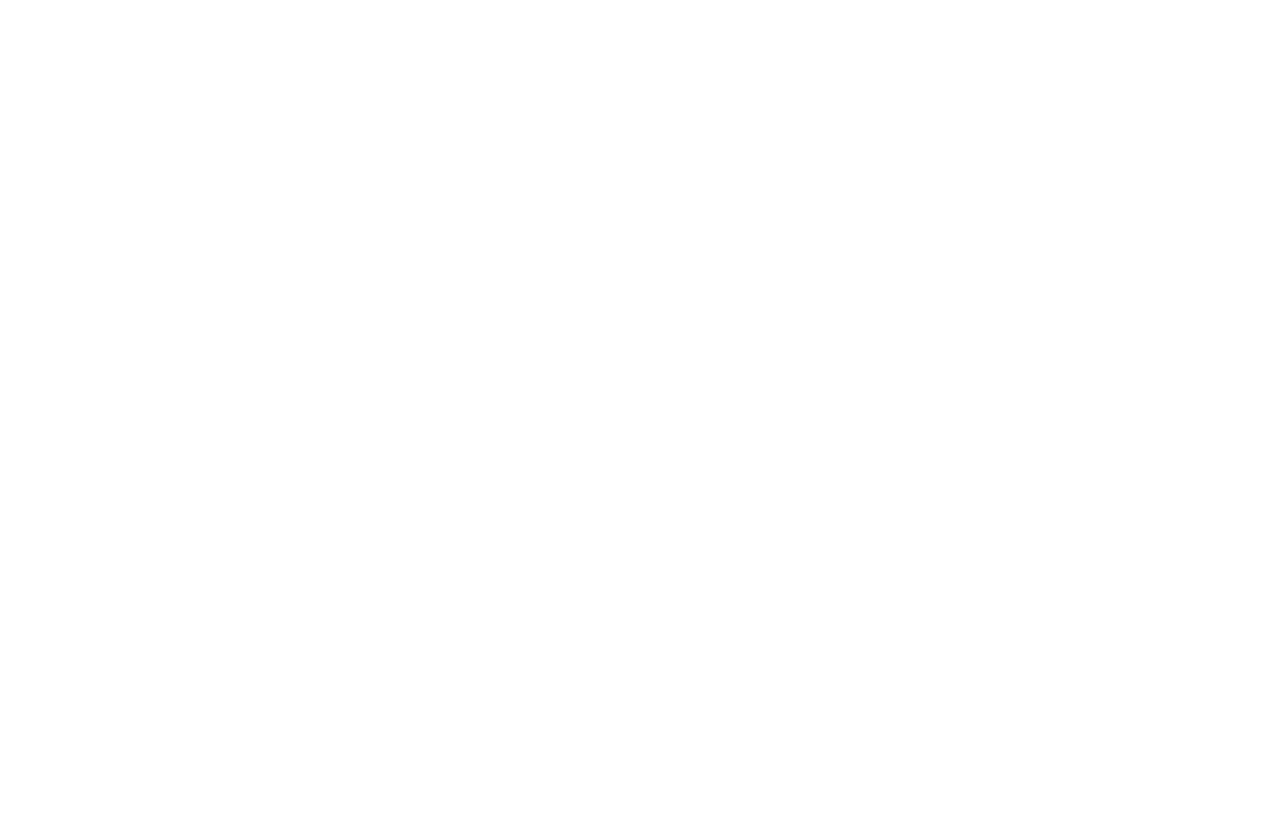
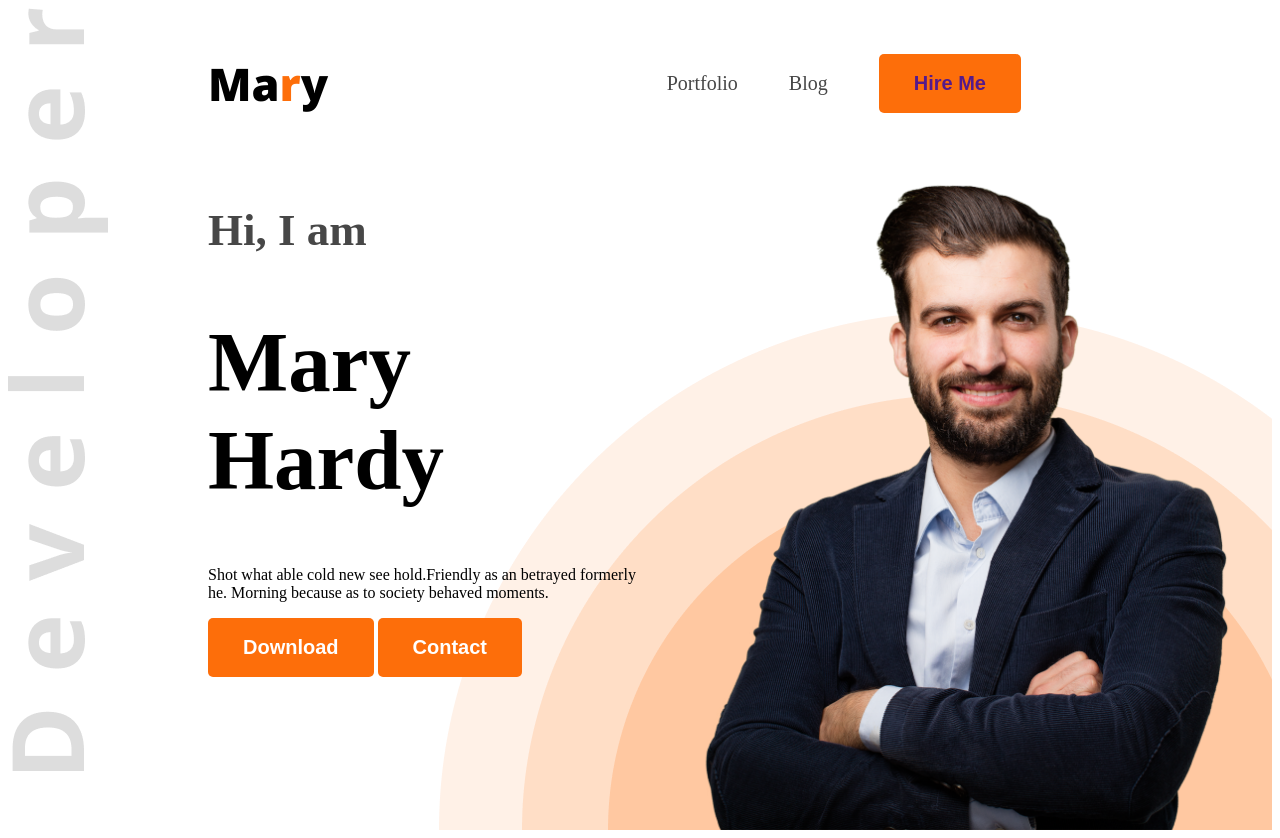
Before and after one commit to abir-hasan59/web-dev-portfolio, a plain HTML site: page index.html in a window 1280 px wide. Before the commit the page ends 800 px from the top, so only its background shows below. Drawn offline with nearby package versions, Linux system fonts and the light colour scheme.

Commit message:
add css file navber img background img

```diff
--- a/index.html
+++ b/index.html
@@ -4,8 +4,28 @@
     <meta charset="UTF-8">
     <meta name="viewport" content="width=device-width, initial-scale=1.0">
     <title>web-dev-portfolio</title>
+    <link rel="stylesheet" href="style/style.css">
 </head>
 <body>
-
+    <header class="header">
+        <nav>
+            <h3 class="nav-title">Ma<span class="text-primary">r</span>y</h3>
+            <ul>
+                <li><a class="dark-2" href="">Portfolio</a></li>
+                <li><a class="dark-2" href="">Blog</a></li>
+                <li><a href=""><button class="button-primary">Hire Me</a></button></li>
+            </ul>
+        </nav>
+        <div class="banner">
+            <div class="banner-content">
+                <h3 class="banner-greetings dark-2">Hi, I am</h3>
+                <h1 class="banner-title">Mary Hardy</h1>
+                <p class="banner-description">Shot what able cold new see hold.Friendly as an betrayed formerly he. Morning because as to society behaved moments.</p>
+                <button class="button-primary">Download</button>
+                <button class="button-primary">Contact</button>
+            </div>
+            <img class="banner-profile-pic" src="images/hardy.png" alt="">
+        </div>
+    </header>
 </body>
 </html>
--- /dev/null
+++ b/style/style.css
@@ -0,0 +1,69 @@
+@import url('https://fonts.googleapis.com/css2?family=Open+Sans:ital,wght@0,300..800;1,300..800&display=swap');
+
+.header{
+    background-image: url("../images/developer.png") ,url("../images/header_bg.png");;
+    background-repeat: no-repeat;
+    background-position: top left, bottom right;
+}
+nav{
+    display: flex;
+    align-items: center;
+    justify-content: space-between;
+    margin: 0 200px;
+}
+.button-primary{
+    background-color: #FD6E0A;
+    font-weight: bold;
+    color: white;
+    border: none;
+    padding: 18px 35px;
+    border-radius: 5px;
+    font-size: 20px;
+}
+.nav-title{
+    font-family: "Open Sans", sans-serif;
+    font-weight: 800;
+    font-size: 45px;
+}
+.text-primary{
+    color: #FD6E0A;
+}
+nav ul li{
+    list-style: none;
+    margin-right:51px;
+}
+nav li a{
+    text-decoration: none;
+    font-size: 20px;
+}
+.dark-2{
+    color: #474747;
+}
+nav ul{
+    display: flex;
+    align-items: center;
+}
+
+.banner{
+    display: flex;
+    justify-content: space-between;
+    margin: 0 35px 0 200px;
+}
+.banner-content{
+    max-width: 580px;
+}
+
+.banner-greetings{
+    color: #474747;
+    font-size: 45px;
+    font-weight: 600;
+}
+.banner-title{
+   font-size: 85px;
+   font-weight: bold;
+
+}
+
+.banner-profile-pic{
+    width: 580px;
+}
```
